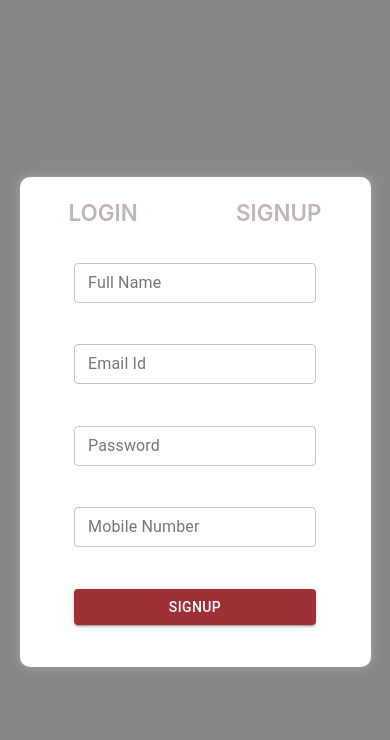
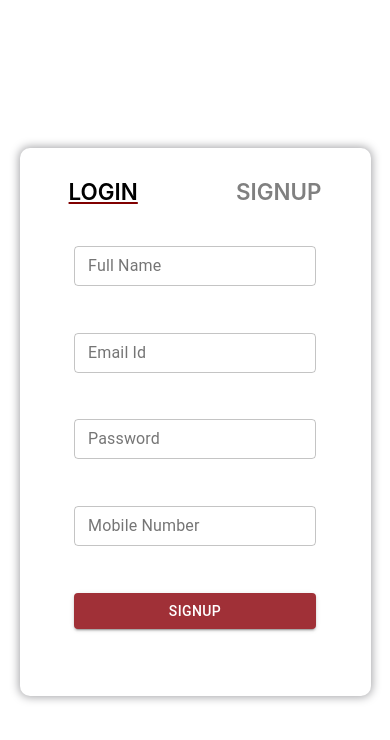
Before and after one commit to NishuTyagi15/BookStore_App, a React (Create React App) app: page /Signup in a window 390 px wide. Shown: the top 740 px of the page. Built offline with nearby package versions, Linux system fonts and the light colour scheme.

Commit message:
[Nishu Tyagi]Refactored:Code to add changes in UI

```diff
--- a/src/Pages/Dashboard/Dashboard.jsx
+++ b/src/Pages/Dashboard/Dashboard.jsx
@@ -6,22 +6,46 @@ import Signup from '../SignUp/Signup';
 import Login from '../Login/Login';
 
 export class Dashboard extends Component {
+    constructor(props) {
+        super(props)
+
+        this.state = {
+            open: true,
+            opensign:false
+        }
+    }
+
+    login = () => {
+        this.setState({
+            open: true,
+            opensign: false
+        })
+    }
+
+    signUp = () => {
+        this.setState({
+            open: false,
+            opensign: true
+        })
+    }
+
     render() {
         return (
             <div className="dash_main">
                 <div className="book_main">
                     <div className="img_main">
                     <img alt="" src={Image}></img>
-                    <span style={{ marginTop: '16px' }}>Online Book Shopping</span>
+                    <span className="book_title">Online Book Shopping</span>
                     </div>
                 </div>
                 <div className="main_content">
                     <div className="title">
-                        <Link style={{textDecoration:"none",color:"black"}} to={`/`} >
-                            <span className="btn">LOGIN </span>
+                        <Link className="link" style={{color:this.state.open ? 'black' : 'grey'}} to={`/`} >
+                            <span style={{color:this.state.open?'black':'grey', textDecoration:this.state.open?'underline': 'none', textDecorationColor:this.state.open?'maroon':'white'}}
+                                onClick={this.login} className="btn active1">LOGIN </span>
                         </Link>
-                        <Link style={{textDecoration:"none",color:"black"}} to={`/SignUp`} >
-                            <span className="btn">SIGNUP </span>
+                        <Link className="link" style={{color:this.state.opensign ? 'black' : 'grey'}} to={`/SignUp`} >
+                            <span style={{color:this.state.opensign ? 'black' : 'grey', textDecoration:this.state.opensign?'underline': 'none', textDecorationColor:this.state.opensign?'maroon':'white'}} onClick={this.signUp} className="btn active2">SIGNUP </span>
                         </Link>
                     </div>
                     <div className="box">
--- a/src/Pages/Dashboard/Dashboard.scss
+++ b/src/Pages/Dashboard/Dashboard.scss
@@ -37,7 +37,7 @@ $height: 58vh;
 }
 .main_content{
     background-color: white;
-    width: 25%;
+    width: 26%;
     height: 65vh;
     border-radius: 10px;
     box-shadow: 0px 0px 10px 1px #a2a2a5;
@@ -59,16 +59,17 @@ $height: 58vh;
     font-size: 1.4rem;
     color: #c0b5b5;
 }
-.btn:hover ,.btn:focus{
-    color: black;
+.book_title {
+    margin-top: 16px;
 }
-
 .css-1eqdgzv-MuiPaper-root-MuiSnackbarContent-root {
     min-width: 210px !important;
 }
-
 .MuiFormControl-root {
     min-height: 4rem !important;
+}
+.link {
+    text-decoration: none;
 }
 
 @media screen and (min-width: 768px) and (max-width: 1024px){
@@ -100,7 +101,12 @@ $height: 58vh;
     }
     .main_content {
         width: 90%;
-        height: 58vh;
+    }
+    .title {
+        margin-top: 30px;
+    }
+    .dash_main {
+        background-color: #fff;
     }
 }
 
@@ -109,7 +115,10 @@ $height: 58vh;
         display: none;
     }
     .main_content {
-        width: 90%;
-        height: 86vh;
+        width: 100%;
+        height: 100vh;
+    }
+    .title {
+        margin-top: 2rem;
     }
 }
--- a/src/Pages/Login/Login.jsx
+++ b/src/Pages/Login/Login.jsx
@@ -104,12 +104,12 @@ export default class Login extends Component {
                         </Button>
                     </div>
 
-                    <span style={{ marginTop: '14px' }}>---------- OR ----------</span>
+                    <span className="or">---------- OR ----------</span>
                     <div className="buttons">
-                        <Button className="button" variant="contained" color="primary">
+                        <Button className="button2" variant="contained" color="primary">
                             Facebook
                         </Button>
-                        <Button className="button" variant="contained" color="red">
+                        <Button className="button3" variant="contained" color="red">
                             Google
                         </Button>
                     </div>
--- a/src/Pages/SignUp/Signup.scss
+++ b/src/Pages/SignUp/Signup.scss
@@ -35,8 +35,11 @@ span.forget {
     width: 100%;
     margin-top: 18px;
 }
-.button2 > .MuiButton-label {
+.button3 > .MuiButton-label {
     color: #000 !important;
+}
+.or {
+    margin-top: 14px;
 }
 
 @media screen and (min-width: 768px) and (max-width: 1024px){
@@ -53,7 +56,7 @@ span.forget {
 
 @media screen and (min-width: 360px) and (max-width: 630px){
     .signup {
-        height: 45vh;
+        height: 48vh;
     }
     .signup_inputs {
         width: 62vw;
@@ -65,9 +68,9 @@ span.forget {
 
 @media screen and (max-width: 340px){
     .signup {
-        height: 65vh;
+        height: 70vh;
     }
     .signup_inputs {
-        height: 58vh;
+        height: 60vh;
     }
 }
```
